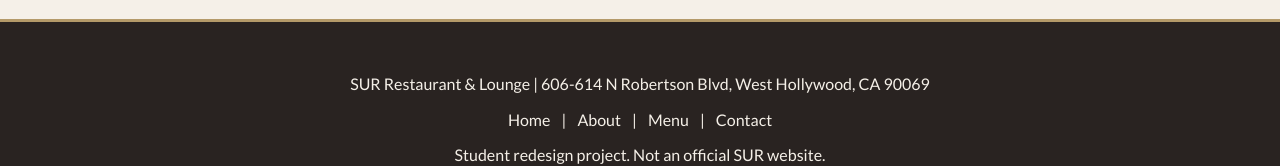
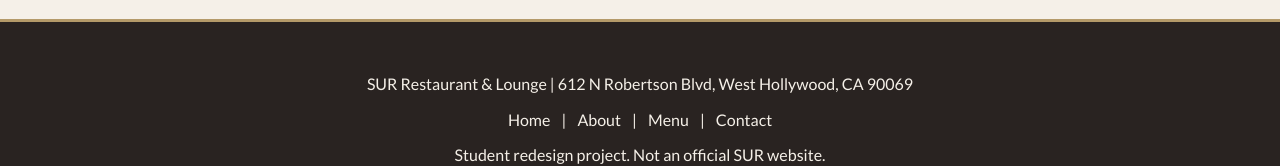
Before and after one commit to holi6552-collab/SUR-resturuant, a plain HTML site: page about.html in a window 1280 px wide. Shown: the part 2602-2768 px from the top of the page. Drawn offline with nearby package versions, Linux system fonts and the light colour scheme.

Commit message:
Update restaurant address in footer

```diff
--- a/about.html
+++ b/about.html
@@ -42,7 +42,7 @@
 
     <!-- Shared site footer -->
     <footer>
-        <p>SUR Restaurant &amp; Lounge | 606-614 N Robertson Blvd, West Hollywood, CA 90069</p>
+        <p>SUR Restaurant &amp; Lounge | 612 N Robertson Blvd, West Hollywood, CA 90069</p>
         <p><a href="index.html">Home</a> | <a href="about.html">About</a> | <a href="menu.html">Menu</a> | <a href="contact.html">Contact</a></p>
         <p>Student redesign project. Not an official SUR website.</p>
     </footer>
```
